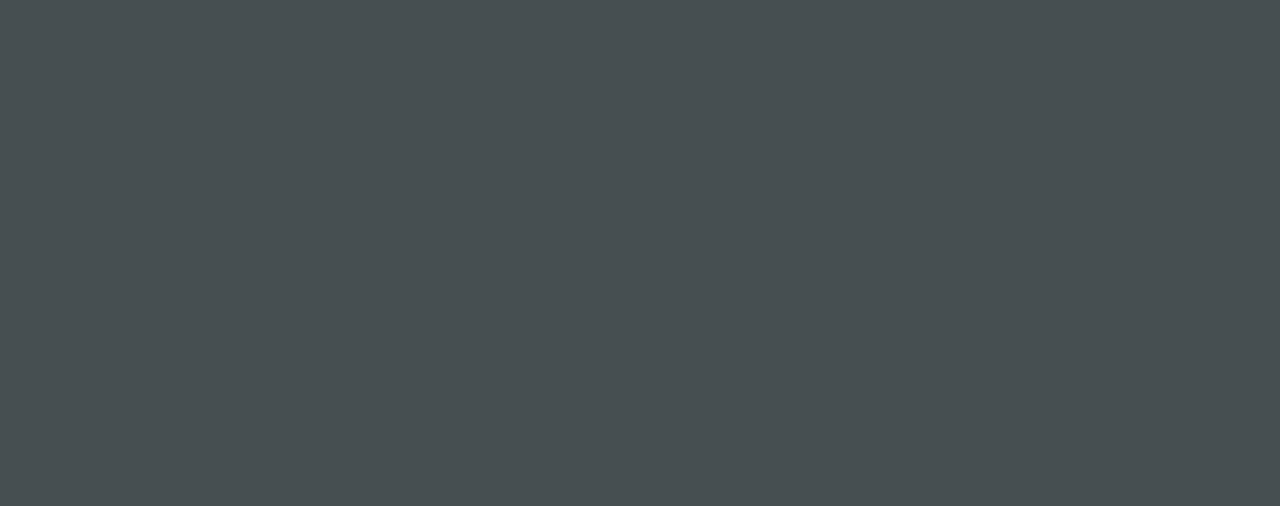
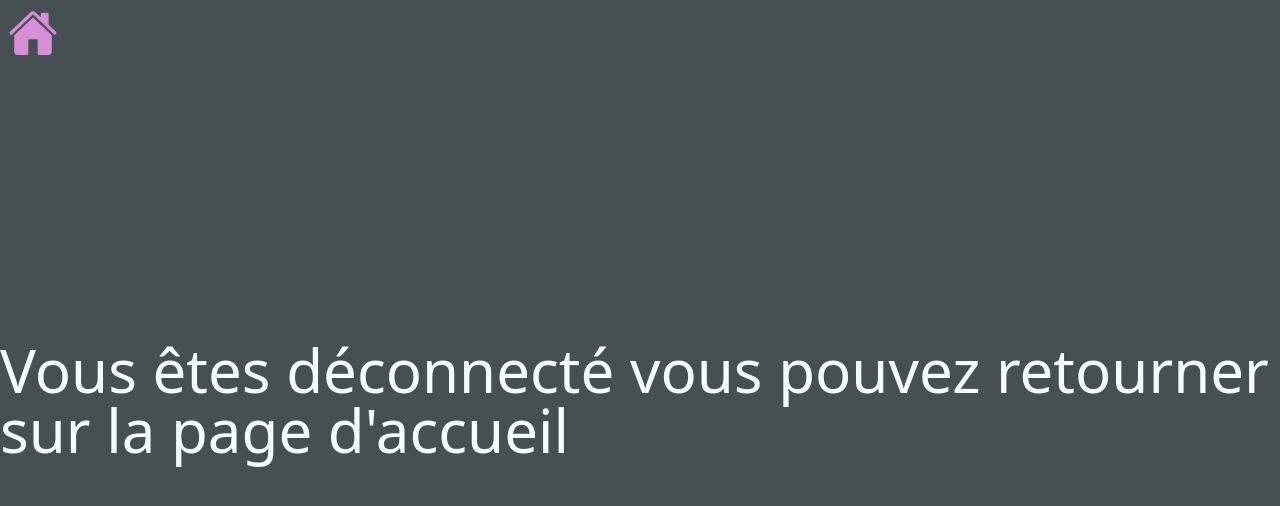
Before and after one commit to TomJegou/PHP-TP_FINAL-FRONT, a Next.js app in the folder pussycat-agency/: page /sign-out in a window 1280 px wide. Before the commit this address had no page. Shown: the top 506 px of the page. Built offline with nearby package versions, Linux system fonts and the light colour scheme.

Commit message:
better sign out flow

```diff
--- a/pussycat-agency/app/sign-out/SignOutAction.tsx
+++ b/pussycat-agency/app/sign-out/SignOutAction.tsx
@@ -1,6 +1,7 @@
 "use client";
 
 import { useEffect, useRef } from "react";
+import HomeButton from "../home-button";
 
 export default function SignOutAction({ deleteTokens }: { deleteTokens: Function }) {
   const deleteTokensRef = useRef(deleteTokens);
@@ -13,5 +14,12 @@ export default function SignOutAction({ deleteTokens }: { deleteTokens: Function
     deleteTokensRef.current();
   }, []);
 
-  return null;
+  return (
+    <div className="flex flex-col justify-center items-center min-h-screen">
+      <HomeButton />
+      <p className="text-6xl text-azure">
+        Vous êtes déconnecté vous pouvez retourner sur la page d'accueil
+      </p>
+    </div>
+  );
 }
--- a/pussycat-agency/app/sign-out/page.tsx
+++ b/pussycat-agency/app/sign-out/page.tsx
@@ -7,7 +7,6 @@ export default async function SignOut() {
   async function deleteTokens() {
     "use server"
     cookies().delete("API_TOKEN")
-    redirect("/")
   }
 
   return <SignOutAction deleteTokens={deleteTokens} />;
```
